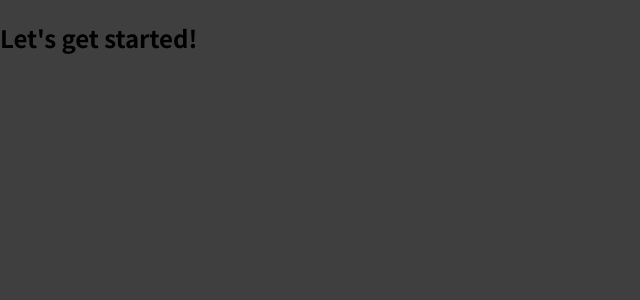
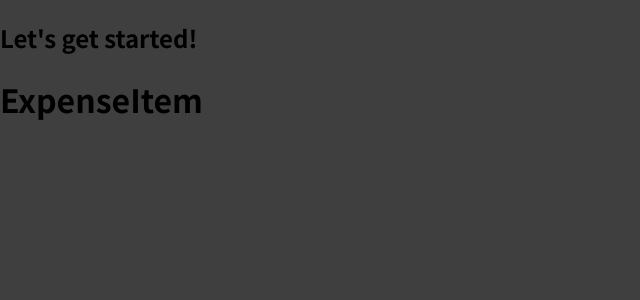
Before and after one commit to dhvanit5297/expenditure-Tracker, a React (Create React App) app: page / in a window 1280 px wide. Shown: the top 300 px of the page, without its empty margins (0-640 px from the left). Built offline with nearby package versions, Linux system fonts and the light colour scheme.

Commit message:
custom components

```diff
--- a/src/App.js
+++ b/src/App.js
@@ -1,7 +1,10 @@
+import ExpenseItem from "./components/ExpenseItem";
+
 function App() {
   return (
     <div>
       <h2>Let's get started!</h2>
+      <ExpenseItem></ExpenseItem>
     </div>
   );
 }
--- /dev/null
+++ b/src/components/ExpenseItem.js
@@ -0,0 +1,9 @@
+import React from 'react'
+
+function ExpenseItem() {
+  return (
+    <h1>ExpenseItem</h1>
+  )
+}
+
+export default ExpenseItem
```
